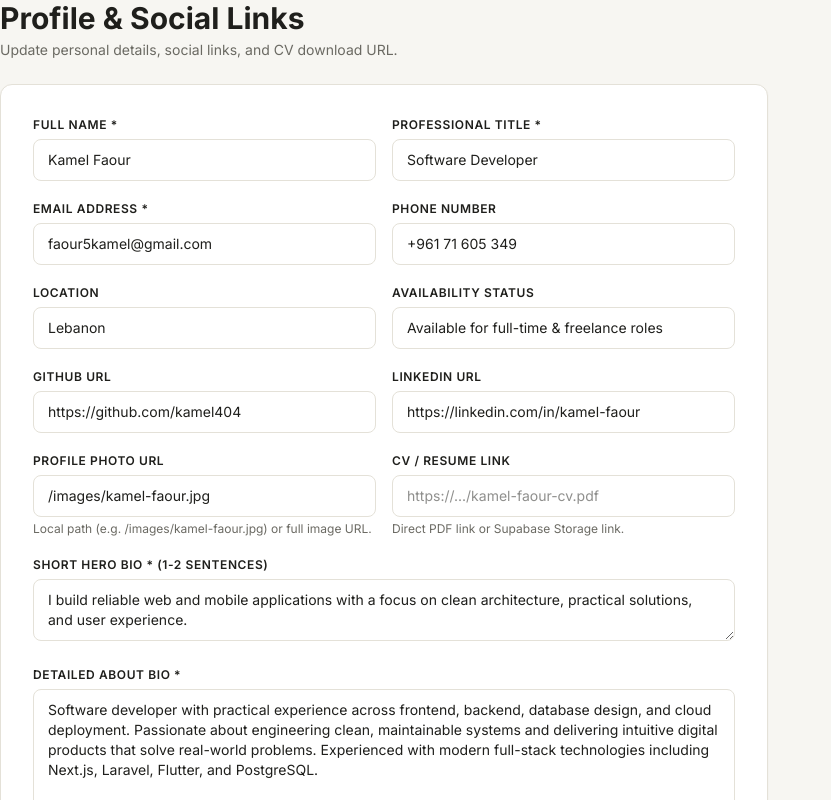
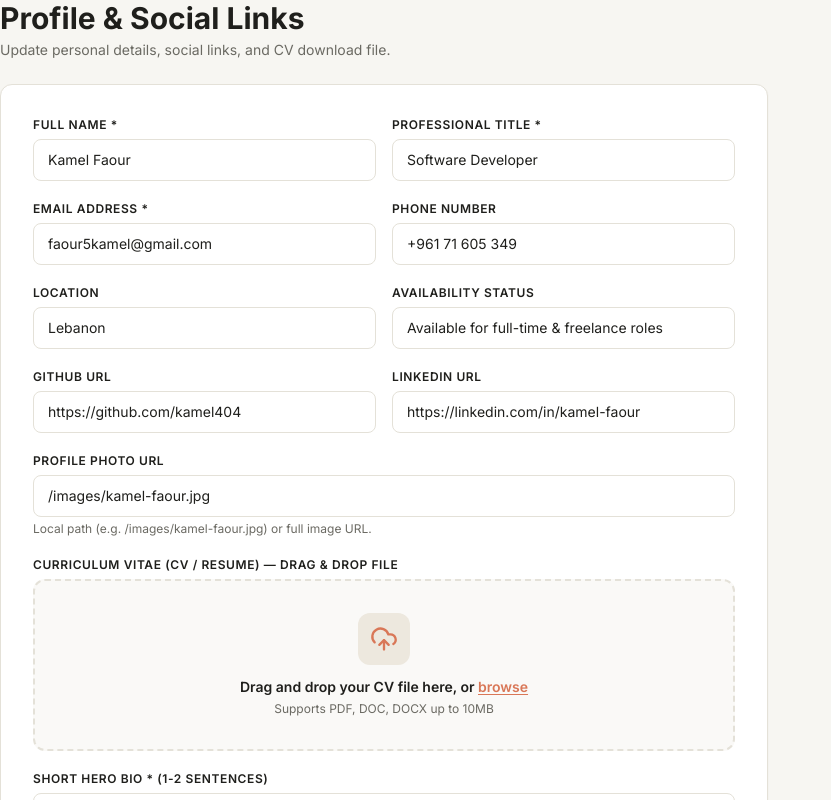
Before and after one commit to kamel404/kamelportfolio, a Next.js app: page /admin/profile in a window 1280 px wide. Shown: the top 800 px of the page, without its empty margins (0-831 px from the left). Built offline with nearby package versions, Linux system fonts and the light colour scheme; no server answers; the database is empty.

Commit message:
added dropzone for resume

```diff
--- a/app/admin/actions.ts
+++ b/app/admin/actions.ts
@@ -40,6 +40,43 @@ export async function signOut() {
 export async function updateProfile(formData: FormData): Promise<void> {
   const supabase = await createClient();
 
+  const cvFile = formData.get("cv_file") as File | null;
+  let cv_url = (formData.get("cv_url") as string) || null;
+
+  // Process uploaded CV file if present
+  if (cvFile && cvFile.size > 0) {
+    try {
+      const buffer = Buffer.from(await cvFile.arrayBuffer());
+      const ext = cvFile.name.split(".").pop() || "pdf";
+      const cleanFileName = `kamel-faour-cv-${Date.now()}.${ext}`;
+
+      // 1. Try uploading to Supabase Storage bucket 'portfolio-images'
+      const { data: uploadData, error: uploadError } = await supabase.storage
+        .from("portfolio-images")
+        .upload(`cv/${cleanFileName}`, buffer, {
+          contentType: cvFile.type || "application/pdf",
+          upsert: true,
+        });
+
+      if (!uploadError && uploadData) {
+        const { data: publicUrlData } = supabase.storage
+          .from("portfolio-images")
+          .getPublicUrl(uploadData.path);
+        cv_url = publicUrlData.publicUrl;
+      } else {
+        // 2. Fallback to saving to local public/uploads directory
+        const fs = await import("fs/promises");
+        const path = await import("path");
+        const uploadsDir = path.join(process.cwd(), "public", "uploads");
+        await fs.mkdir(uploadsDir, { recursive: true });
+        await fs.writeFile(path.join(uploadsDir, cleanFileName), buffer);
+        cv_url = `/uploads/${cleanFileName}`;
+      }
+    } catch (err) {
+      console.error("Error processing CV file upload:", err);
+    }
+  }
+
   const data = {
     name: formData.get("name") as string,
     title: formData.get("title") as string,
@@ -49,7 +86,7 @@ export async function updateProfile(formData: FormData): Promise<void> {
     phone: (formData.get("phone") as string) || null,
     linkedin_url: (formData.get("linkedin_url") as string) || null,
     github_url: (formData.get("github_url") as string) || null,
-    cv_url: (formData.get("cv_url") as string) || null,
+    cv_url,
     profile_image_url: (formData.get("profile_image_url") as string) || null,
     location: (formData.get("location") as string) || null,
     availability_status: (formData.get("availability_status") as string) || null,
--- a/app/admin/profile/page.tsx
+++ b/app/admin/profile/page.tsx
@@ -1,6 +1,7 @@
 import React from "react";
 import { getProfile } from "@/lib/data/profile";
 import { updateProfile } from "../actions";
+import { CvDropzone } from "@/components/admin/CvDropzone";
 
 export default async function AdminProfilePage() {
   const profile = await getProfile();
@@ -12,12 +13,12 @@ export default async function AdminProfilePage() {
           Profile & Social Links
         </h1>
         <p className="text-sm text-[#6B6A63] mt-1">
-          Update personal details, social links, and CV download URL.
+          Update personal details, social links, and CV download file.
         </p>
       </div>
 
       <div className="bg-white border border-[#E4E1D8] rounded-xl p-6 sm:p-8 shadow-xs">
-        <form action={updateProfile} className="space-y-5">
+        <form action={updateProfile} encType="multipart/form-data" className="space-y-5">
           <div className="grid grid-cols-1 sm:grid-cols-2 gap-4">
             <div>
               <label className="block text-xs font-semibold uppercase tracking-wider text-[#1F1F1C] mb-1.5">
@@ -128,7 +129,6 @@ export default async function AdminProfilePage() {
             </div>
           </div>
 
-          <div className="grid grid-cols-1 sm:grid-cols-2 gap-4">
           <div>
             <label className="block text-xs font-semibold uppercase tracking-wider text-[#1F1F1C] mb-1.5">
               Profile Photo URL
@@ -147,19 +147,9 @@ export default async function AdminProfilePage() {
 
           <div>
             <label className="block text-xs font-semibold uppercase tracking-wider text-[#1F1F1C] mb-1.5">
-                CV / Resume Link
+              Curriculum Vitae (CV / Resume) — Drag & Drop File
             </label>
-              <input
-                type="url"
-                name="cv_url"
-                defaultValue={profile.cv_url || ""}
-                placeholder="https://.../kamel-faour-cv.pdf"
-                className="w-full px-3.5 py-2.5 rounded-lg border border-[#E4E1D8] bg-white text-[#1F1F1C] text-sm focus:outline-none focus:ring-2 focus:ring-[#D97757]/40"
-              />
-              <p className="text-xs text-[#6B6A63] mt-1">
-                Direct PDF link or Supabase Storage link.
-              </p>
-            </div>
+            <CvDropzone currentCvUrl={profile.cv_url} />
           </div>
 
           <div>
--- /dev/null
+++ b/components/admin/CvDropzone.tsx
@@ -0,0 +1,178 @@
+"use client";
+
+import React, { useState, useRef } from "react";
+import { UploadCloud, FileText, CheckCircle2, X, Download } from "lucide-react";
+
+interface CvDropzoneProps {
+  currentCvUrl?: string | null;
+}
+
+export function CvDropzone({ currentCvUrl }: CvDropzoneProps) {
+  const [selectedFile, setSelectedFile] = useState<File | null>(null);
+  const [isDragging, setIsDragging] = useState(false);
+  const inputRef = useRef<HTMLInputElement>(null);
+
+  const handleDragOver = (e: React.DragEvent<HTMLDivElement>) => {
+    e.preventDefault();
+    e.stopPropagation();
+    setIsDragging(true);
+  };
+
+  const handleDragLeave = (e: React.DragEvent<HTMLDivElement>) => {
+    e.preventDefault();
+    e.stopPropagation();
+    setIsDragging(false);
+  };
+
+  const handleDrop = (e: React.DragEvent<HTMLDivElement>) => {
+    e.preventDefault();
+    e.stopPropagation();
+    setIsDragging(false);
+
+    if (e.dataTransfer.files && e.dataTransfer.files.length > 0) {
+      const file = e.dataTransfer.files[0];
+      setSelectedFile(file);
+
+      // Sync with the hidden file input so form submission receives it
+      if (inputRef.current) {
+        const dataTransfer = new DataTransfer();
+        dataTransfer.items.add(file);
+        inputRef.current.files = dataTransfer.files;
+      }
+    }
+  };
+
+  const handleFileChange = (e: React.ChangeEvent<HTMLInputElement>) => {
+    if (e.target.files && e.target.files.length > 0) {
+      setSelectedFile(e.target.files[0]);
+    }
+  };
+
+  const handleRemove = (e: React.MouseEvent) => {
+    e.stopPropagation();
+    setSelectedFile(null);
+    if (inputRef.current) {
+      inputRef.current.value = "";
+    }
+  };
+
+  const formatFileSize = (bytes: number): string => {
+    if (bytes === 0) return "0 Bytes";
+    const k = 1024;
+    const sizes = ["Bytes", "KB", "MB", "GB"];
+    const i = Math.floor(Math.log(bytes) / Math.log(k));
+    return parseFloat((bytes / Math.pow(k, i)).toFixed(1)) + " " + sizes[i];
+  };
+
+  return (
+    <div className="space-y-2">
+      {/* Hidden file input */}
+      <input
+        ref={inputRef}
+        type="file"
+        name="cv_file"
+        accept=".pdf,.doc,.docx,application/pdf"
+        className="hidden"
+        onChange={handleFileChange}
+      />
+
+      {/* Hidden input to preserve existing URL if no new file is uploaded */}
+      <input
+        type="hidden"
+        name="cv_url"
+        value={currentCvUrl || ""}
+      />
+
+      {/* Drop Area */}
+      <div
+        onClick={() => inputRef.current?.click()}
+        onDragOver={handleDragOver}
+        onDragLeave={handleDragLeave}
+        onDrop={handleDrop}
+        className={`relative border-2 border-dashed rounded-xl p-6 sm:p-8 text-center cursor-pointer transition-all duration-200 ${
+          isDragging
+            ? "border-[#D97757] bg-[#D97757]/5 scale-[0.99]"
+            : "border-[#E4E1D8] bg-[#F7F6F2]/60 hover:border-[#D97757]/60 hover:bg-[#EDE8DE]/40"
+        }`}
+      >
+        {selectedFile ? (
+          /* Newly selected file state */
+          <div className="flex flex-col sm:flex-row items-center justify-between gap-4 p-4 bg-white border border-[#E4E1D8] rounded-lg shadow-xs">
+            <div className="flex items-center gap-3 truncate">
+              <div className="p-2.5 bg-[#D97757]/10 rounded-lg text-[#D97757] shrink-0">
+                <FileText className="w-6 h-6" />
+              </div>
+              <div className="text-left truncate">
+                <p className="text-sm font-semibold text-[#1F1F1C] truncate">
+                  {selectedFile.name}
+                </p>
+                <div className="flex items-center gap-2 text-xs text-[#6B6A63] mt-0.5">
+                  <span>{formatFileSize(selectedFile.size)}</span>
+                  <span>•</span>
+                  <span className="flex items-center gap-1 text-[#6F8068] font-medium">
+                    <CheckCircle2 className="w-3.5 h-3.5" />
+                    Ready to upload (click "Save Profile Changes" below)
+                  </span>
+                </div>
+              </div>
+            </div>
+
+            <button
+              type="button"
+              onClick={handleRemove}
+              className="p-1.5 text-[#6B6A63] hover:text-red-600 hover:bg-red-50 rounded-md transition-colors cursor-pointer shrink-0"
+              title="Remove file"
+            >
+              <X className="w-5 h-5" />
+            </button>
+          </div>
+        ) : (
+          /* Empty / Prompt state */
+          <div className="flex flex-col items-center justify-center gap-3">
+            <div className="p-3 bg-[#EDE8DE] rounded-xl text-[#D97757]">
+              <UploadCloud className="w-7 h-7" />
+            </div>
+
+            <div>
+              <p className="text-sm font-semibold text-[#1F1F1C]">
+                Drag and drop your CV file here, or{" "}
+                <span className="text-[#D97757] underline underline-offset-2">
+                  browse
+                </span>
+              </p>
+              <p className="text-xs text-[#6B6A63] mt-1">
+                Supports PDF, DOC, DOCX up to 10MB
+              </p>
+            </div>
+          </div>
+        )}
+      </div>
+
+      {/* Current File indicator if one is already saved */}
+      {currentCvUrl && !selectedFile && (
+        <div className="flex items-center justify-between px-3.5 py-2.5 bg-white border border-[#E4E1D8] rounded-lg text-xs text-[#6B6A63]">
+          <div className="flex items-center gap-2">
+            <FileText className="w-4 h-4 text-[#D97757]" />
+            <span>
+              Current CV on file:{" "}
+              <strong className="text-[#1F1F1C] font-mono">
+                {currentCvUrl.split("/").pop()}
+              </strong>
+            </span>
+          </div>
+
+          <a
+            href={currentCvUrl}
+            target="_blank"
+            rel="noopener noreferrer"
+            download
+            className="flex items-center gap-1 text-[#D97757] hover:text-[#B9573D] font-medium"
+          >
+            <Download className="w-3.5 h-3.5" />
+            Preview / Download
+          </a>
+        </div>
+      )}
+    </div>
+  );
+}
```
Also changed, not shown: 1 other file (tests, documents, lock files or other folders). Lines whose indentation alone changed are shown as unchanged.
